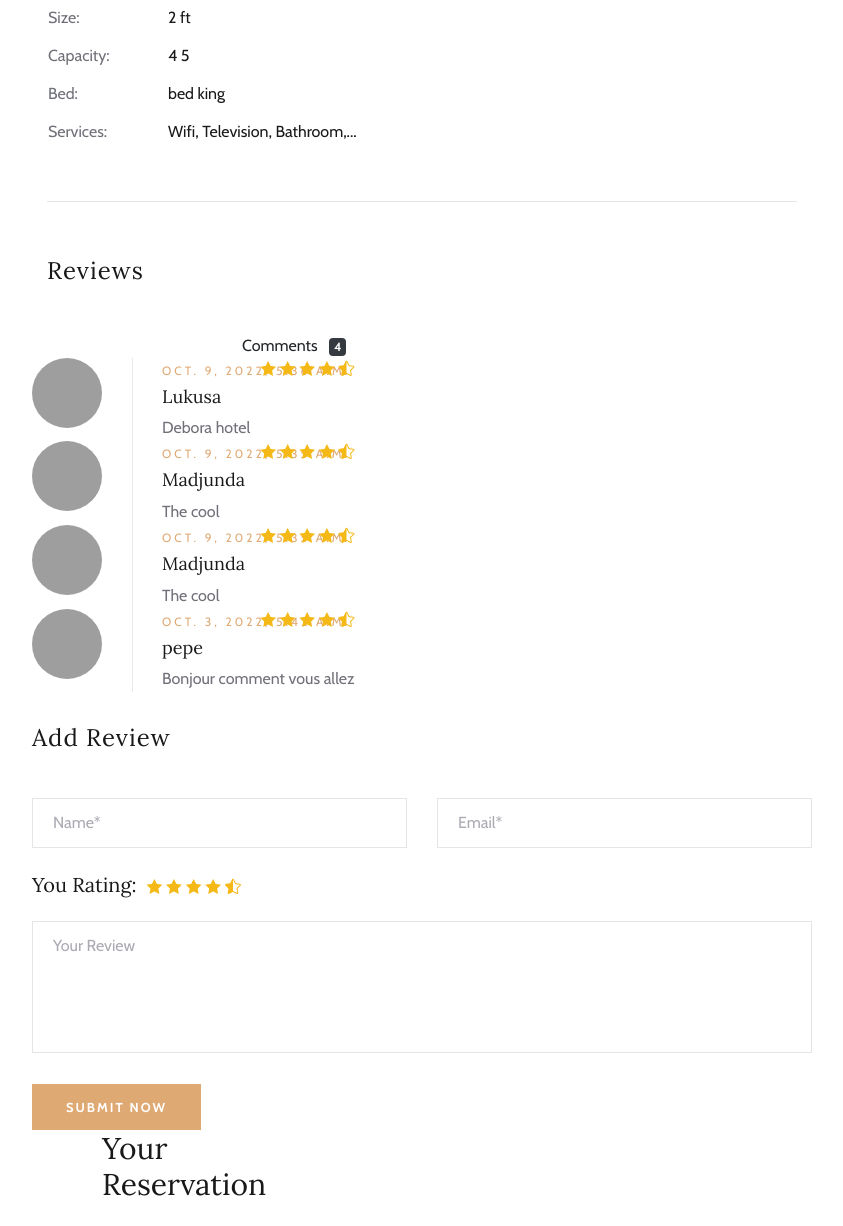
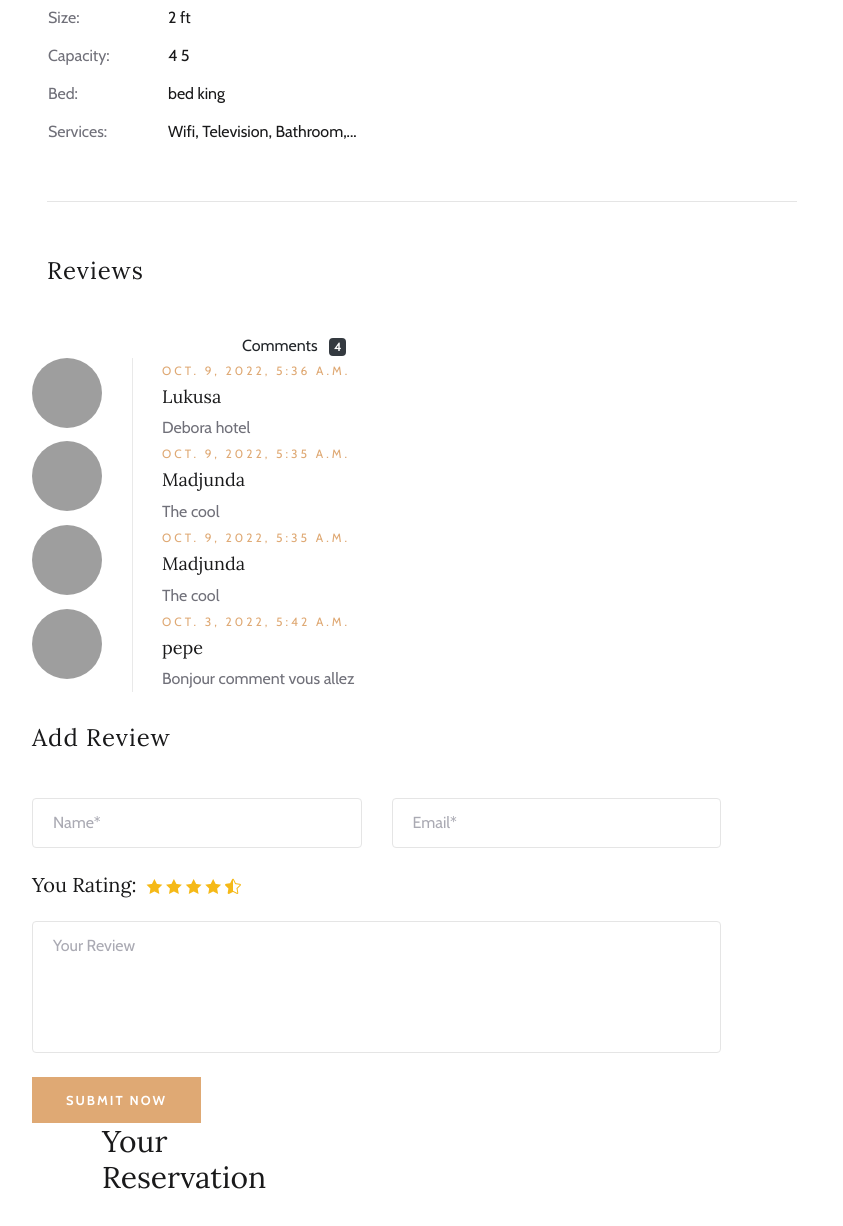
Before and after one commit to sunshay/Hotel-Booking, a Django app: page /room_detail/1/ in a window 1280 px wide. Shown: the part 775-2001 px from the top of the page, without its empty margins (23-866 px from the left). Run offline with Django 4.2, Linux system fonts and the light colour scheme; data comes from the database, SQL or seed files in the repository; both versions use the stored data as it was after the commit; parts of the project's set-up code (start-up, migrations or seed data) failed here and were passed over; some libraries are stand-ins or nearby versions; grey boxes are pictures that could not be loaded.

Commit message:
detail hotel and comments

```diff
--- a/app_hotel/templates/hotel/room-details.html
+++ b/app_hotel/templates/hotel/room-details.html
@@ -83,13 +83,7 @@
                         </div>
                         <div class="ri-text">
                             <span>{{ comment.created }}</span>
-                            <div class="rating">
-                                <i class="icon_star"></i>
-                                <i class="icon_star"></i>
-                                <i class="icon_star"></i>
-                                <i class="icon_star"></i>
-                                <i class="icon_star-half_alt"></i>
-                            </div>
+
                             <h5>{{ comment.name }}</h5>
                             <p>{{ comment.content }}</p>
                         </div>
@@ -100,13 +94,15 @@
 
                 <div class="review-add">
                     <h4>Add Review</h4>
-                    <form action="#" class="ra-form">
+                    <form  class="ra-form" method="POST">
+                        {% csrf_token %}
                         <div class="row">
                             <div class="col-lg-6">
-                                <input type="text" placeholder="Name*">
+                                <input type="text" placeholder="Name*" class="form-control {% if form.name.errors %}is-invalid{% endif %}" id="id_name"
+                                name="name" value="{{ form.name.value|default:'' }}">
                             </div>
                             <div class="col-lg-6">
-                                <input type="text" placeholder="Email*">
+                                <input type="text" placeholder="Email*" class="form-control {% if form.email.errors %}is-invalid{% endif %}" id="id_email" name="email" value="{{ form.email.value|default:'' }}">
                             </div>
                             <div class="col-lg-12">
                                 <div>
@@ -119,7 +115,7 @@
                                         <i class="icon_star-half_alt"></i>
                                     </div>
                                 </div>
-                                <textarea placeholder="Your Review"></textarea>
+                                <textarea placeholder="Your Review" class="form-control {% if form.content.errors %}is-invalid{% endif %}" id="id_content" name="content" rows="4"{{ form.content.value|default:'' }}></textarea>
                                 <button type="submit">Submit Now</button>
                             </div>
                         </div>
--- a/app_hotel/views.py
+++ b/app_hotel/views.py
@@ -64,8 +64,10 @@ class RoomView(DetailView):
             content = form.cleaned_data['content']
 
             comment = Comment.objects.create(
-                name=name, email=email, content=content, post=post_room
+                name=name, email=email, content=content, room_blog=post_room
             )
+            comment.save()
+
 
             form = CommentForm()
             context['form'] = form
```
Also changed, not shown: db.sqlite3.
